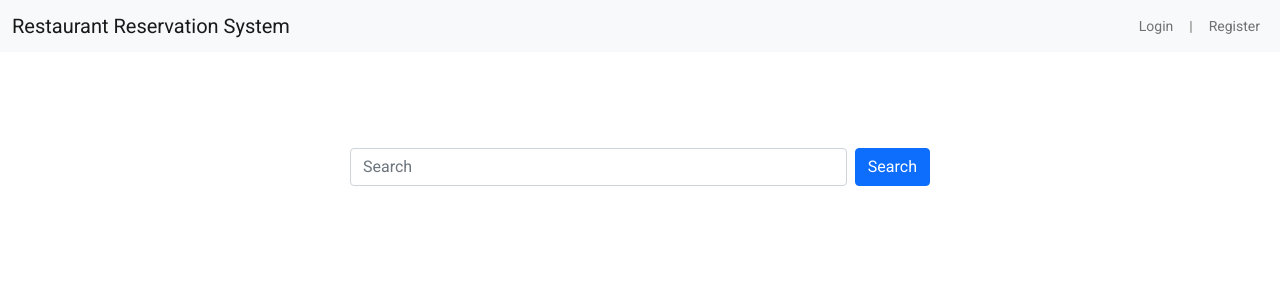
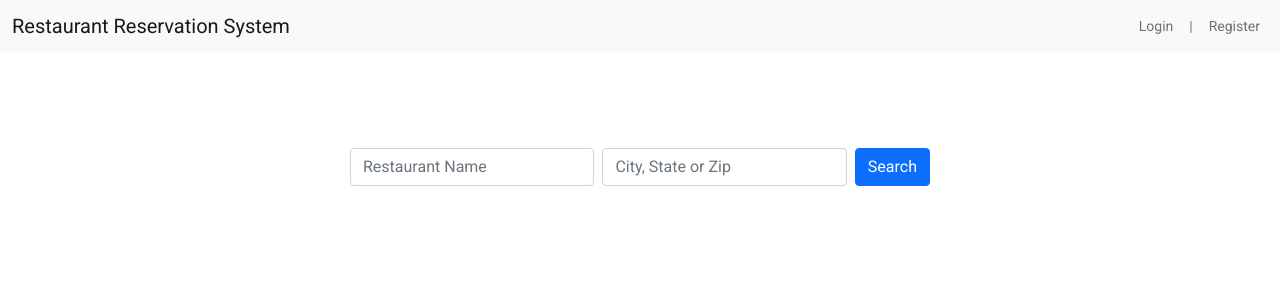
Before and after one commit to Team-Irie/Revature-Project-2-Frontend, an Angular app in the folder restaurant-reservation-system/: page / in a window 1280 px wide. Shown: the top 300 px of the page. Built offline with nearby package versions, Linux system fonts and the light colour scheme.

Commit message:
searchbox functionality added

```diff
--- a/restaurant-reservation-system/src/app/components/searchbox/searchbox.component.html
+++ b/restaurant-reservation-system/src/app/components/searchbox/searchbox.component.html
@@ -1,8 +1,9 @@
   <!-- Search -->
   <div class="p-5 mb-4rounded-3">
     <div class="container-fluid py-5">
-        <form class="d-flex mx-auto col-lg-6">
-            <input class="form-control me-2" type="search" placeholder="Search" aria-label="Search">
+        <form #searchYelpForm="ngForm" class="d-flex mx-auto col-xl-6" (ngSubmit)="searchYelp(searchYelpForm)">
+            <input class="form-control me-2" type="search" placeholder="Restaurant Name" aria-label="Restaurant Name" name="term" ngModel>
+            <input class="form-control me-2" type="search" placeholder="City, State or Zip" aria-label="City, State or Zip" name="location" ngModel>
         <button class="btn btn-primary" type="submit">Search</button>
         </form>
     </div>
--- a/restaurant-reservation-system/src/app/components/searchbox/searchbox.component.ts
+++ b/restaurant-reservation-system/src/app/components/searchbox/searchbox.component.ts
@@ -1,4 +1,6 @@
 import { Component, OnInit } from '@angular/core';
+import {FormControl, FormGroupDirective, NgForm, Validators} from '@angular/forms';
+import {ErrorStateMatcher} from '@angular/material/core';
 
 @Component({
   selector: 'app-searchbox',
@@ -12,4 +14,14 @@ export class SearchboxComponent implements OnInit {
   ngOnInit(): void {
   }
 
+  searchYelp(data:any) {
+    console.log('form submitted!');
+    console.log('term:', data.value.term);
+    console.log('location:', data.value.location);
+    /*
+    * take parameters 'term' and 'location' and make a GET request to spring server endpoint, ie '/search?term=${term}&location=${location}'
+    * have the backend make a GET request to https://api.yelp.com/v3/businesses/search?term=${term}&location=${location}
+    * send results of GET request to yelp api back to front end
+    */
+  }
 }
```
